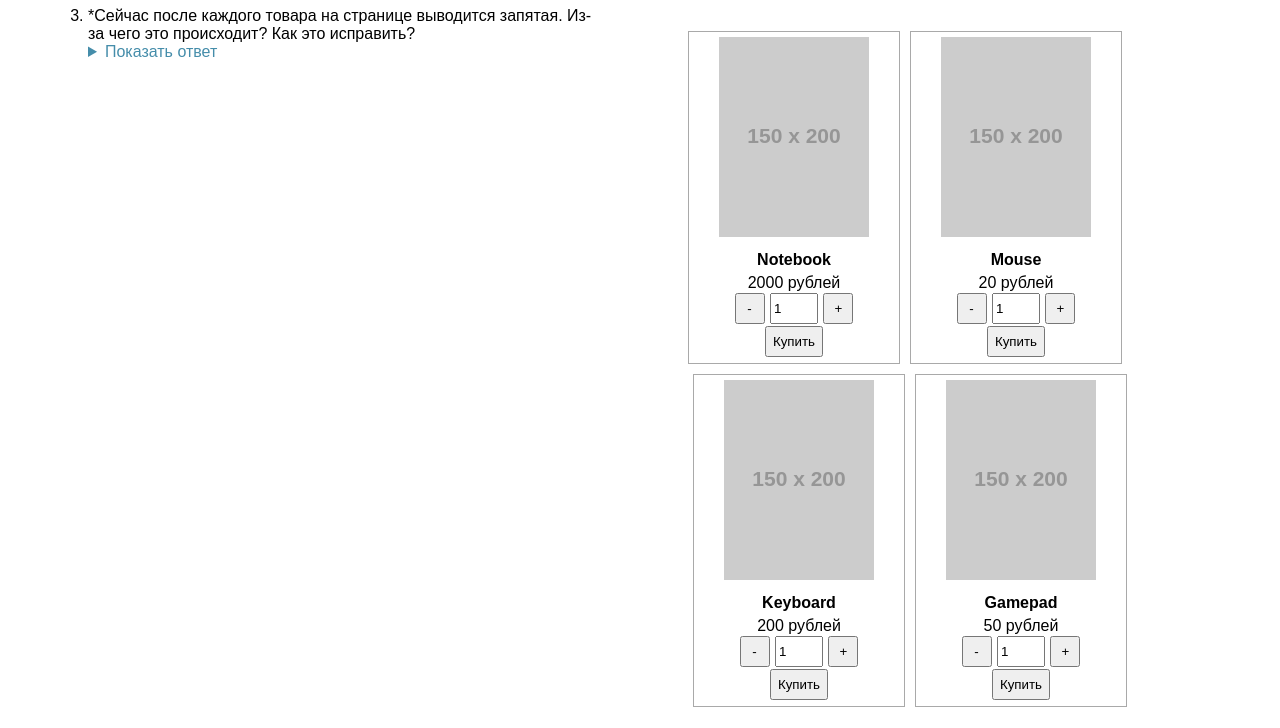
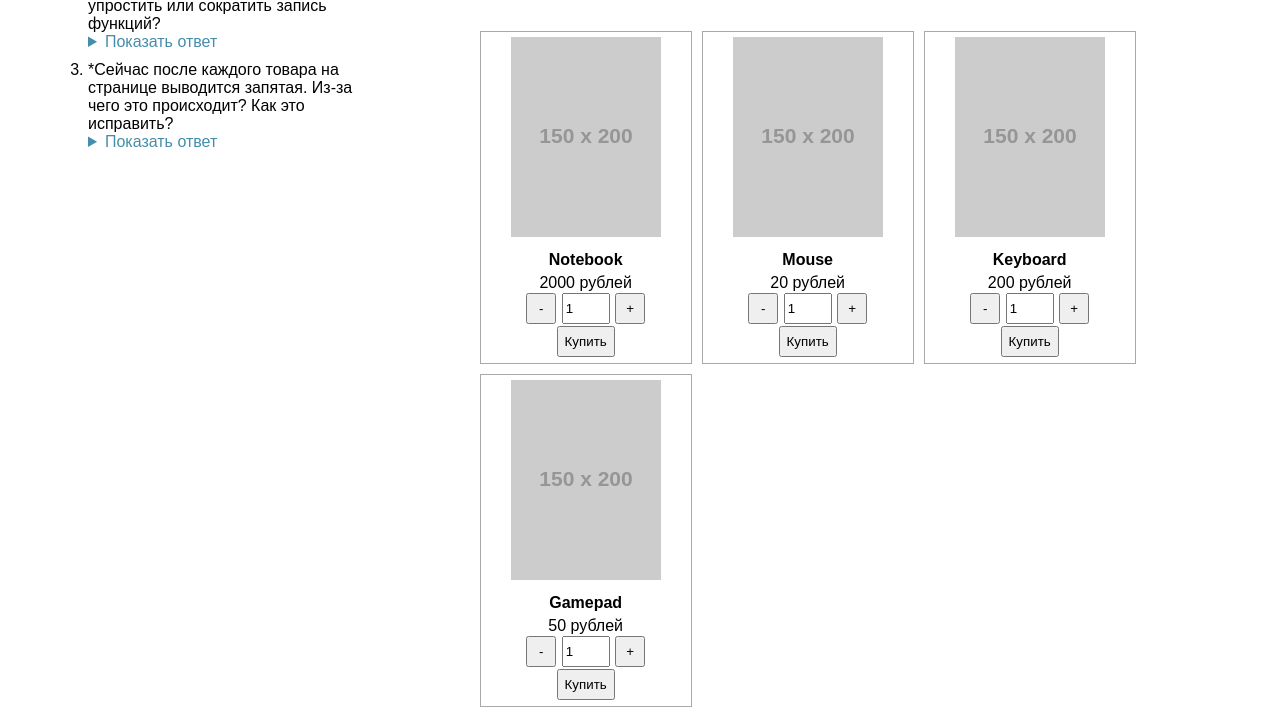
Before and after one commit to antanol/gb-js2, a website built with webpack: page dist/index.html in a window 1280 px wide. Shown: the part 179-907 px from the top of the page. Built offline with Linux system fonts and the light colour scheme; placeholder pictures from the web are drawn by us.

Commit message:
Подкорректировала стили (добавила курсив, добавила margin первому элементу - раньше он был none)

```diff
--- a/scripts/main.js
+++ b/scripts/main.js
@@ -82,7 +82,6 @@ const renderProduct = (elem = Products[0], i = 0) => {
 };
 
 const renderPage = (list) => {
-    console.log(list);
     const newCatalog = list.map((item, index) => renderProduct(item, index));
     for (let elem of newCatalog){
         document.getElementById("catalog").innerHTML += elem;
--- a/style/main.scss
+++ b/style/main.scss
@@ -10,7 +10,7 @@ body{
 
 .tasks{
     display: grid;
-    grid-template-columns: repeat(2, 1fr);
+    grid-template-columns: 1fr 2fr;
 
     .texttasks,
     .answers{
@@ -25,7 +25,12 @@ body{
         margin-bottom: 10px;
     }
 
+    details{
+        font-style: italic;
+    }
+
     summary{
+        font-style: normal;
         color: rgb(69, 141, 170);
     }
 
@@ -146,10 +151,6 @@ body{
         }
     }
 
-    .productElem:first-child{
-        margin-left: 0;
-    }
-
     .fa-plus-circle{
         font-size: 20px;
         color: green;
```
Also changed, not shown: dist/bundle.js.
